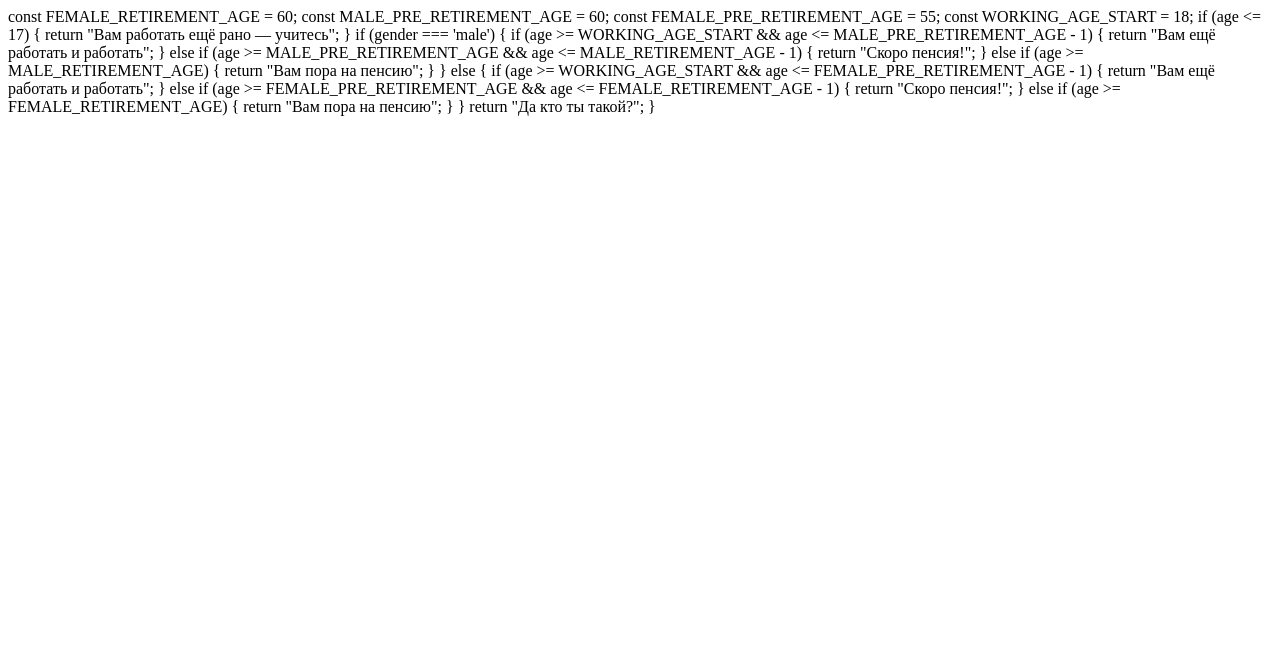
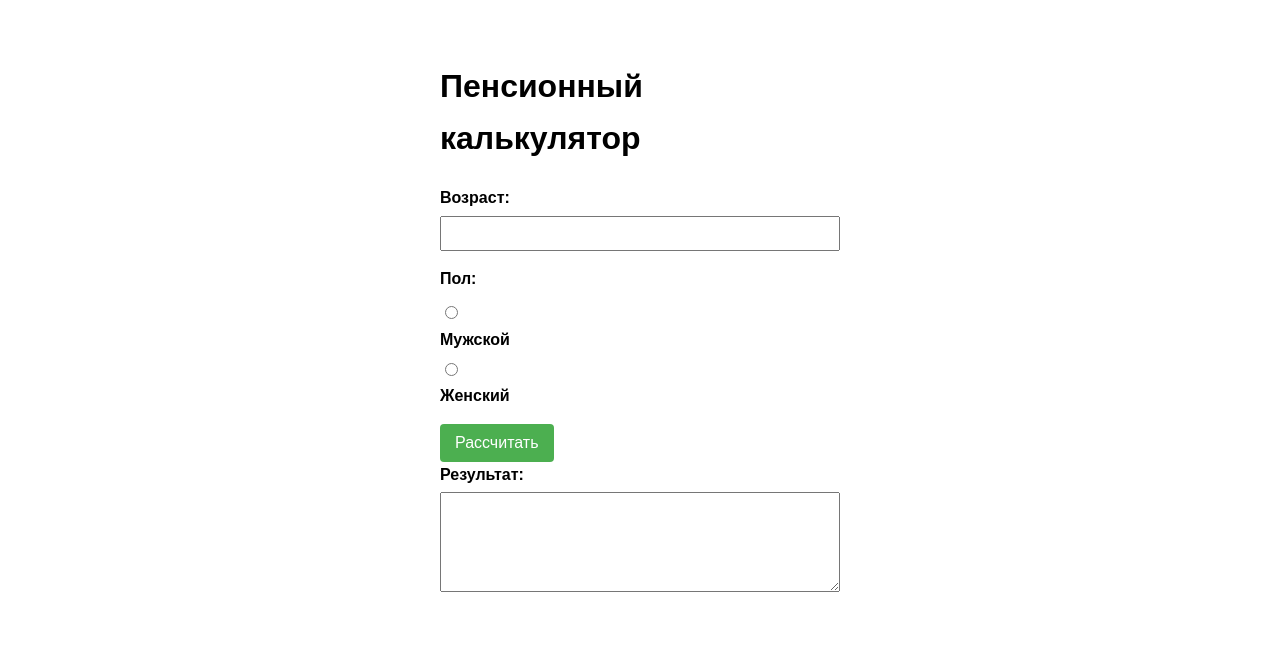
Before and after one commit to werrrq/javascript, a plain HTML site: page lab1/lab1_1.html in a window 1280 px wide. Drawn offline with Linux system fonts and the light colour scheme.

Commit message:
Update lab1_1.html

```diff
--- a/lab1/lab1_1.html
+++ b/lab1/lab1_1.html
@@ -1,4 +1,135 @@
-const FEMALE_RETIREMENT_AGE = 60;
+<!DOCTYPE html>
+<html lang="ru">
+<head>
+    <meta charset="UTF-8">
+    <meta name="viewport" content="width=device-width, initial-scale=1.0">
+    <title>Пенсионный калькулятор</title>
+    <style>
+        body {
+            font-family: Arial, sans-serif;
+            margin: 20px;
+            line-height: 1.6;
+        }
+        .container {
+            max-width: 400px;
+            margin: 0 auto;
+            padding: 20px;
+        }
+        .form-group {
+            margin-bottom: 15px;
+        }
+        label {
+            display: block;
+            margin-bottom: 5px;
+            font-weight: bold;
+        }
+        input[type="number"],
+        textarea {
+            width: 100%;
+            padding: 8px;
+            box-sizing: border-box;
+        }
+        textarea {
+            height: 100px;
+            resize: vertical;
+        }
+        button {
+            background-color: #4CAF50;
+            color: white;
+            padding: 10px 15px;
+            border: none;
+            border-radius: 4px;
+            cursor: pointer;
+            font-size: 16px;
+        }
+        button:hover {
+            background-color: #45a049;
+        }
+        .radio-group {
+            margin: 10px 0;
+        }
+        .radio-option {
+            margin: 5px 0;
+        }
+    </style>
+</head>
+<body>
+    <div class="container">
+        <h1>Пенсионный калькулятор</h1>
+        <form id="pensionForm">
+            <div class="form-group">
+                <label for="age">Возраст:</label>
+                <input type="number" id="age" name="age" min="0" required>
+            </div>
+
+            <div class="form-group">
+                <label>Пол:</label>
+                <div class="radio-group">
+                    <div class="radio-option">
+                        <input type="radio" id="male" name="gender" value="male" required>
+                        <label for="male">Мужской</label>
+                    </div>
+                    <div class="radio-option">
+                        <input type="radio" id="female" name="gender" value="female">
+                        <label for="female">Женский</label>
+                    </div>
+                </div>
+            </div>
+
+            <button type="button" id="calculateBtn">Рассчитать</button>
+        </form>
+
+        <div class="form-group">
+            <label for="result">Результат:</label>
+            <textarea id="result" readonly></textarea>
+        </div>
+    </div>
+
+    <script>
+        'use strict';
+
+        document.addEventListener('DOMContentLoaded', function() {
+            const calculateBtn = document.getElementById('calculateBtn');
+            const form = document.getElementById('pensionForm');
+
+            // Обработчик клика на кнопку
+            calculateBtn.addEventListener('click', calculatePension);
+
+            // Обработчик нажатия клавиши Enter в форме
+            form.addEventListener('keypress', function(event) {
+                if (event.key === 'Enter') {
+                    event.preventDefault();  // Останавливаем стандартное поведение (отправку формы)
+                    calculatePension();
+                }
+            });
+        });
+
+        function calculatePension() {
+            const ageInput = document.getElementById('age');
+            const genderInput = document.querySelector('input[name="gender"]:checked');
+            const resultOutput = document.getElementById('result');
+
+            try {
+                if (!genderInput) {
+                    throw new Error('Пожалуйста, укажите пол');
+                }
+
+                const age = parseInt(ageInput.value, 10);
+                const gender = genderInput.value;
+
+                if (isNaN(age) || age < 0) {
+                    throw new Error('Пожалуйста, введите корректный возраст');
+                }
+
+                resultOutput.value = getPensionMessage(age, gender);
+            } catch (error) {
+                resultOutput.value = error.message;
+            }
+        }
+
+        function getPensionMessage(age, gender) {
+            const MALE_RETIREMENT_AGE = 65;
+            const FEMALE_RETIREMENT_AGE = 60;
             const MALE_PRE_RETIREMENT_AGE = 60;
             const FEMALE_PRE_RETIREMENT_AGE = 55;
             const WORKING_AGE_START = 18;
```
